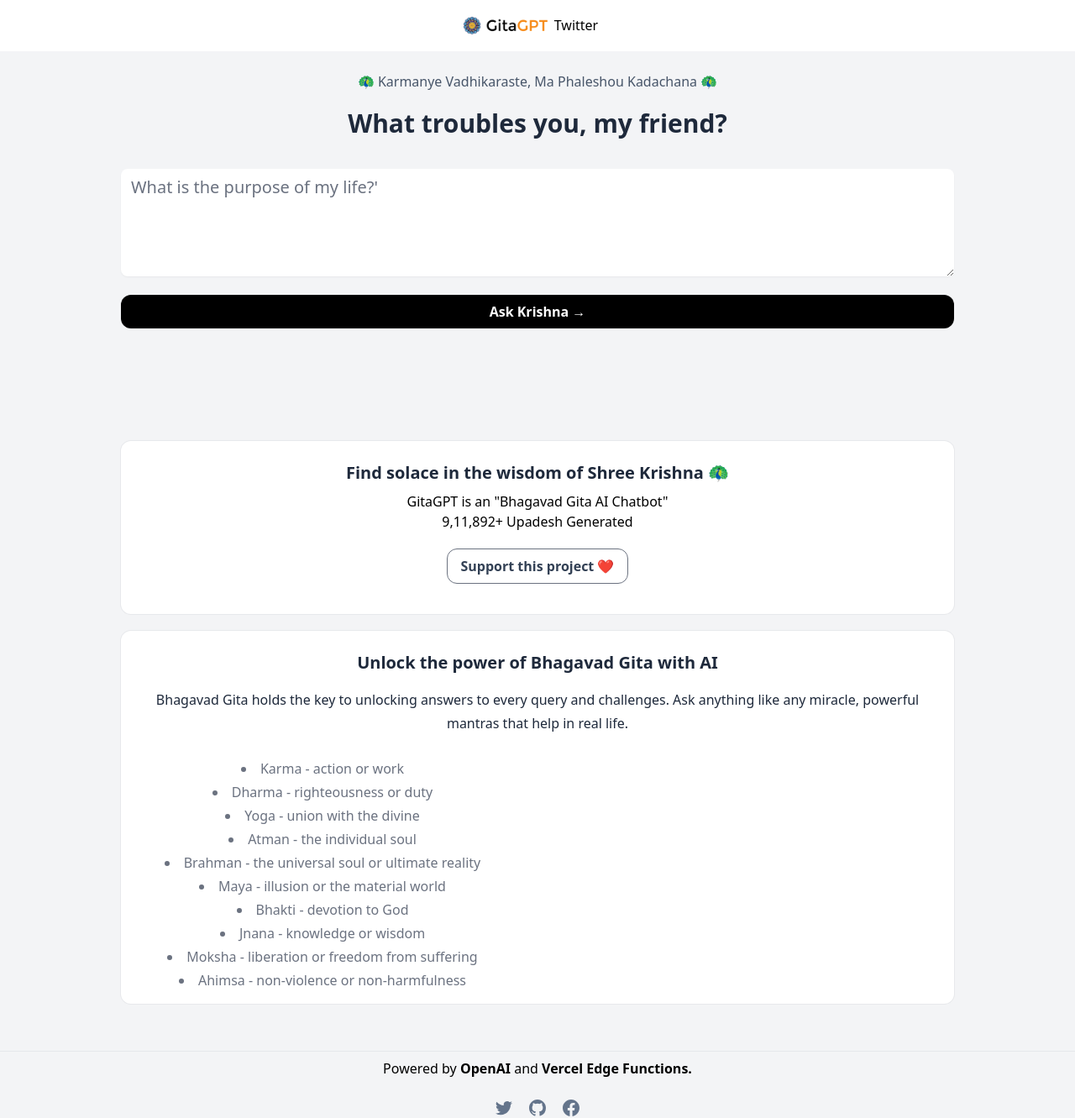
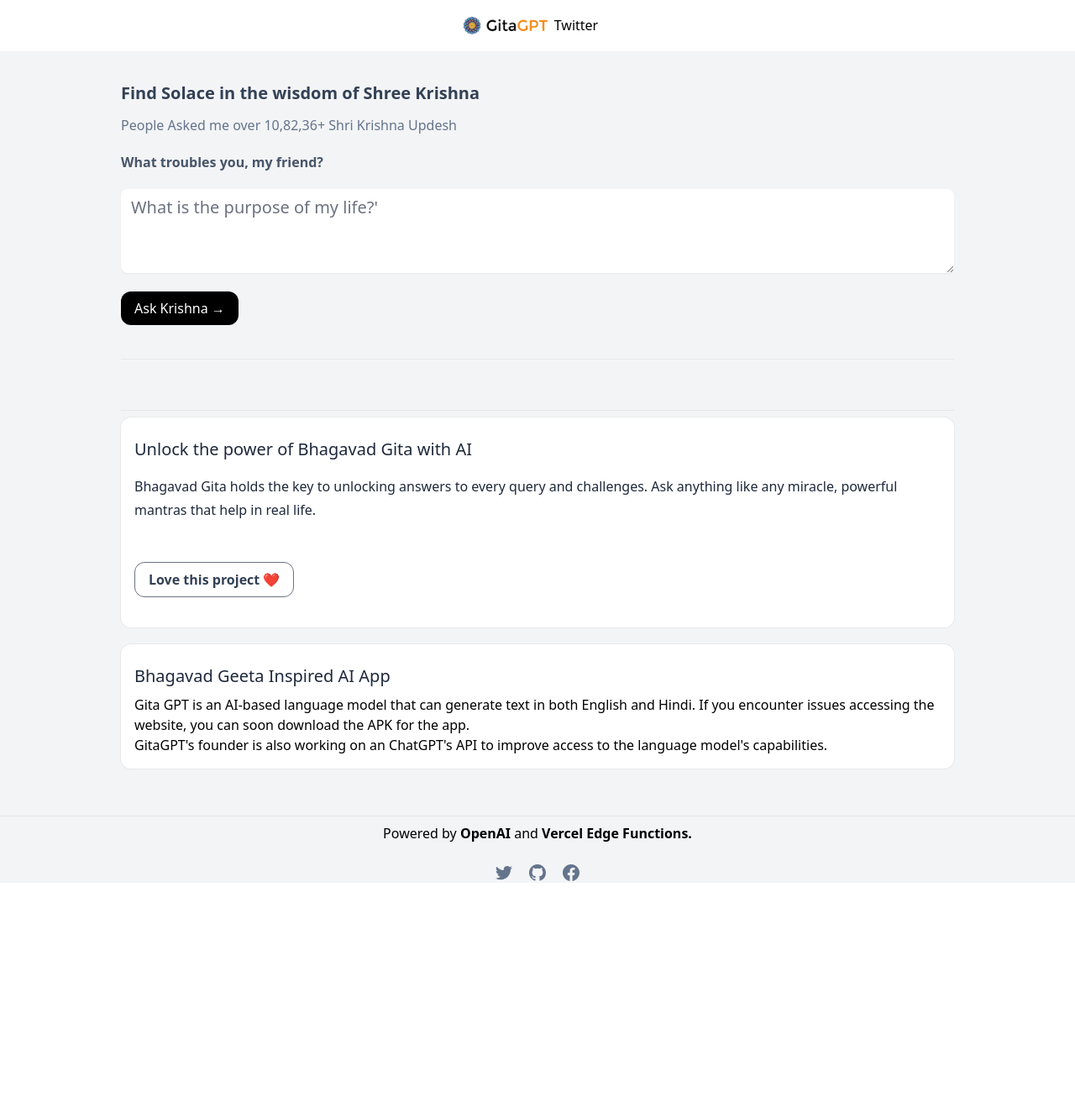
Before and after one commit to vxsahu/gitagpt, a Next.js app: page / in a window 1280 px wide. Shown: the whole page at 84% size. After the commit the page ends 1051 px from the top, so only its background shows below. Built offline with nearby package versions, Linux system fonts and the light colour scheme.

Commit message:
Update index.tsx

```diff
--- a/pages/index.tsx
+++ b/pages/index.tsx
@@ -18,17 +18,17 @@ const Home: NextPage = () => {
   );
   const [loading, setLoading] = useState(false);
   const [gita, setGita] = useState("");
+  const [error, setError] = useState(false);
   const [language, setLanguage] = useState<languageType>("Basic");
   const [generatedGitas, setGeneratedGitas] = useState<String>("");
 
-  const prompt =
-  language === "Krishna"
-   ? `I want you to act like Krishna. I want you to respond and answer like Krishna using the tone, manner and vocabulary a casual friend would use. Do not write any explanations. Only answer like a friend: ${language}`
-   : `Generate ${language} relevent verse from Bhagavad Gita. Make sure each generated verse is at least 14 words and at max 20 words and base them on this context: ${gita}${
-    gita.slice(-1) === "." ? "" : "."
-  }`;
-
   const generateGita = async (e: any) => {
+    let prompt;
+    if (language == "Krishna"){
+      prompt = `Explain ${gita}${gita.slice(-1) === "." ? "" : "."} Act like Krishna from Bhagavad Gita ${language} response with a clear answer.`;
+    } else{
+      prompt = `Explain ${gita}${gita.slice(-1) === "." ? "" : "."} in ${language} as a teacher, philosopher, and spiritual leader, and his teachings, spiritual leadership, and youthful exploits.`;
+    }
     e.preventDefault();
     setGeneratedGitas("");
     setLoading(true);
@@ -41,24 +41,15 @@ const Home: NextPage = () => {
         prompt,
       }),
     });
+    console.log("Edge function returned.");
 
     if (!response.ok) {
-      setResponse({
-        status: response.status,
-        body: await response.text(),
-        headers: {
-          "X-Ratelimit-Limit": response.headers.get("X-Ratelimit-Limit"),
-          "X-Ratelimit-Remaining": response.headers.get(
-            "X-Ratelimit-Remaining"
-          ),
-          "X-Ratelimit-Reset": response.headers.get("X-Ratelimit-Reset"),
-        },
-      });
+      setError(true);
       setLoading(false);
-      alert(`Rate limit reached, try again after one minute.`);
-      return;
+      throw new Error(response.statusText);
     }
 
+    // This data is a ReadableStream
     const data = response.body;
     if (!data) {
       return;
@@ -78,24 +69,7 @@ const Home: NextPage = () => {
     setLoading(false);
   };
 
-  const isDisabled = () => {
-    const trimmedgita = gita.trim();
-    if (trimmedgita.length === 1) {
-      return true;
-    } else {
-      return false;
-    }
-  };
-
-  const limitCharacters = (e: any) => {
-    if (e.target.value.length > 300) {
-      e.target.value = e.target.value.substr(0, 300);
-      toast.error("You have reached the maximum number of characters.");
-    }
-  };
-
- return (
-
+  return (
 
     <div className="bg-gray-100 flex mx-auto flex-col items-center justify-center min-h-screen">
       <Head>
@@ -104,31 +78,22 @@ const Home: NextPage = () => {
       </Head>
 
       <Header />
-      <main className="max-w-5xl items-center justify-center text-center innerbox flex flex-1 w-full flex-col p-4">
-        <p className="font-medium flex mt-2 items-center space-x-3 text-slate-600">🦚 Karmanye Vadhikaraste, Ma Phaleshou Kadachana 🦚</p>
+      <main className="max-w-5xl innerbox flex flex-1 w-full flex-col p-4">
         <div className="max-xl w-full my-5">
-          <div className="space-x-3">
-            <p className="text-3xl font-bold text-slate-800 mb-4">
-            What troubles you, my friend?</p>
-          </div>
-
+        <h2 className="text-xl font-bold text-slate-700 mb-3">Find Solace in the wisdom of
+Shree Krishna</h2>
+<p className="text-slate-500">People Asked me over <span id="countUp" data-count-to="119136" class="text-bold">10,82,36+</span> Shri Krishna Updesh</p>
+          <p className="font-bold flex mt-5 items-center space-x-3 text-slate-600">What troubles you, my friend?</p>
           <textarea
-            value={gita}
-            onChange={(e) => setGita(e.target.value)}
-            onInput={limitCharacters}
-            onKeyDown={(e) => {
-              if (e.key === "Enter" && !isDisabled()) {
-                e.preventDefault();
-                generateGita(e);
-              }
-            }}
-            rows={4}
+          value={gita}
+          onChange={(e) => setGita(e.target.value)}
+            rows={3}
             className="w-full text-xl font-light mt-5 rounded-lg shadow-sm border-0 focus:outline-none focus:shadow-outline"
             placeholder={"What is the purpose of my life?'"}
           />
           {!loading && (
             <button
-              className="bg-black rounded-xl text-white font-bold px-4 py-2 sm:mt-4 mt-5 hover:bg-black/80 w-full"
+              className="bg-black rounded-xl text-white font-base px-4 py-2 flex sm:mt-4 mt-5 hover:bg-black/80 w-half"
               onClick={(e) => generateGita(e)}
             >
               Ask Krishna &rarr;
@@ -136,7 +101,7 @@ const Home: NextPage = () => {
           )}
           {loading && (
             <button
-              className="bg-black rounded-xl text-white font-bold px-4 py-2 sm:mt-4 mt-5 hover:bg-black/80 w-full"
+              className="bg-black rounded-xl text-white font-base px-4 py-2 sm:mt-4 mt-5 hover:bg-black/80 w-half"
               disabled
             > Happening
               <LoadingDots color="white" style="large" />
@@ -163,7 +128,7 @@ const Home: NextPage = () => {
                   <div className="space-y-8 flex flex-col max-xl mx-auto">
                     {generatedGitas
                         .substring(generatedGitas.indexOf("1") + 3)
-                        .split("2.")
+                        .split("1.")
                         .map((generatedGita) => {
                           return (
                             <div
@@ -186,39 +151,24 @@ const Home: NextPage = () => {
             </motion.div>
           </AnimatePresence>
         </ResizablePanel>
-        <hr className="space-y-10 my-5" />
+        <hr className="space-y-10 my-2" />
         <div className="max-xl w-full whitespace-pre-line break-words rounded-xl bg-white p-4 mb-5 ring-1 ring-slate-900/5">
-        <h2 className="text-xl font-bold text-slate-800 mx-auto py-2">Find solace in the wisdom of
-Shree Krishna 🦚</h2>
-<p className="text-base font-light">GitaGPT is an "Bhagavad Gita AI Chatbot"</p>
-<p className="text-medium font-light">9,11,892+ Upadesh Generated</p>
-              <a
-              className="inline-block flex-warp w-half rounded-xl border border-gray-500 bg-white px-4 py-2 font-bold text-slate-700 transition-colors hover:bg-gray-100 my-5"
-              href="https://www.sahu4you.com/gita-gpt/" target="_blank" rel="noopener noreferrer"
-              >
-              <p>Support this project ❤️</p>
-            </a>
-
-</div>
-        <div className="max-xl w-full whitespace-pre-line break-words rounded-xl bg-white p-4 mb-5 ring-1 ring-slate-900/5">
-        <h2 className="text-xl font-bold text-slate-800 mx-auto py-2">
+        <h2 className="text-xl text-slate-800 mx-auto py-2">
               Unlock the power of Bhagavad Gita with AI
         </h2>
         <p className="mb-5 space-y-4 leading-7 text-slate-800 text-medium py-2">
               Bhagavad Gita holds the key to unlocking answers to every query and challenges. Ask anything like any miracle, powerful mantras that help in real life.</p>
-              <ul className="max-w-md space-y-1 text-gray-500 list-disc list-inside dark:text-gray-400">
-           <li>Karma - action or work</li>
-           <li>Dharma - righteousness or duty</li>
-           <li>Yoga - union with the divine</li>
-           <li>Atman - the individual soul</li>
-           <li>Brahman - the universal soul or ultimate reality</li>
-           <li>Maya - illusion or the material world</li>
-           <li>Bhakti - devotion to God</li>
-           <li>Jnana - knowledge or wisdom</li>
-           <li>Moksha - liberation or freedom from suffering</li>
-            <li>Ahimsa - non-violence or non-harmfulness</li></ul>
-
-</div>
+              <a
+              className="inline-block flex-warp w-half rounded-xl border border-gray-500 bg-white px-4 py-2 font-bold text-slate-700 transition-colors hover:bg-gray-100 my-5"
+              href="https://www.sahu4you.com/gita-gpt/" target="_blank" rel="noopener noreferrer"
+              ><p>Love this project ❤️</p>
+            </a>
+            </div>
+        <div className="max-xl w-full whitespace-pre-line break-words rounded-xl bg-white p-4 mb-5 ring-1 ring-slate-900/5">
+        <h2 className="text-xl text-slate-800 mx-auto py-2">Bhagavad Geeta Inspired AI App</h2>
+        <p className="text-medium font-light">Gita GPT is an AI-based language model that can generate text in both English and Hindi. If you encounter issues accessing the website, you can soon download the APK for the app.</p>
+        <p>GitaGPT's founder is also working on an ChatGPT's API to improve access to the language model's capabilities.</p>
+        </div>
       </main>
       <Footer />
     </div>
```
